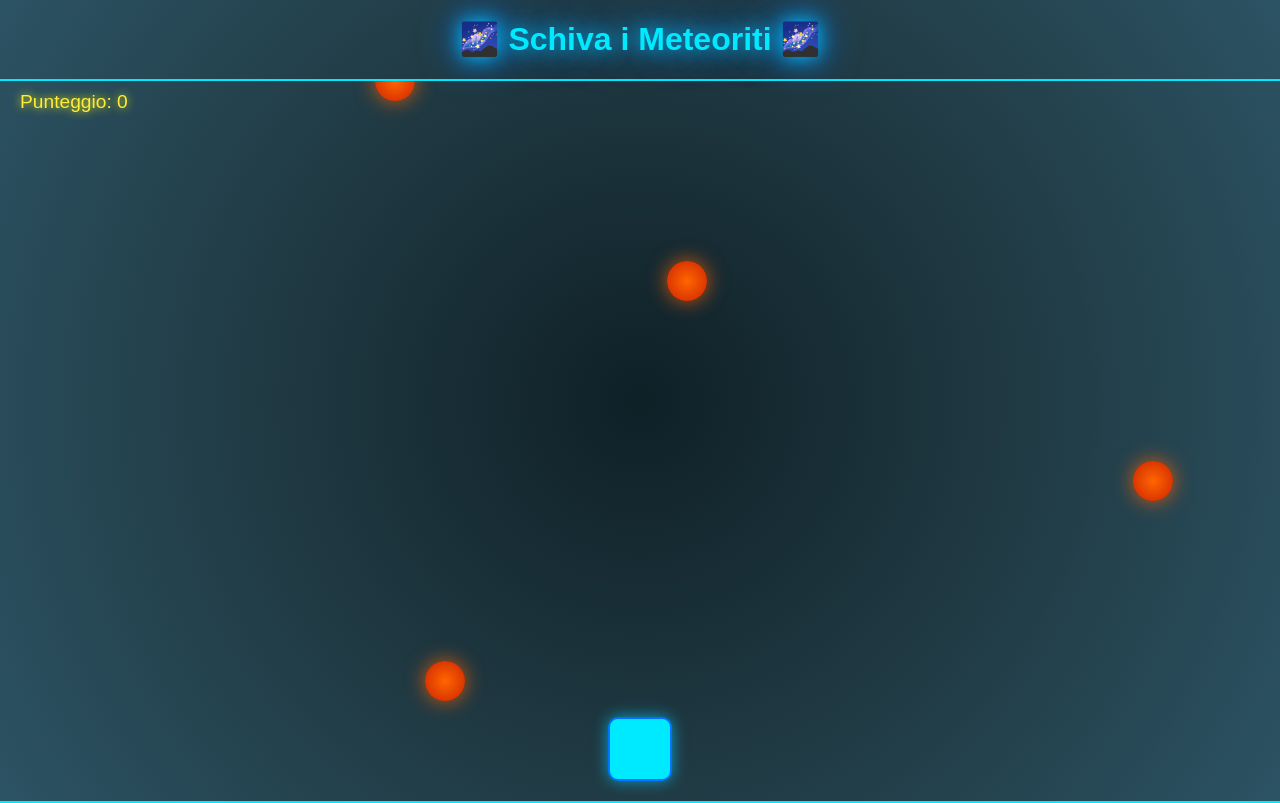
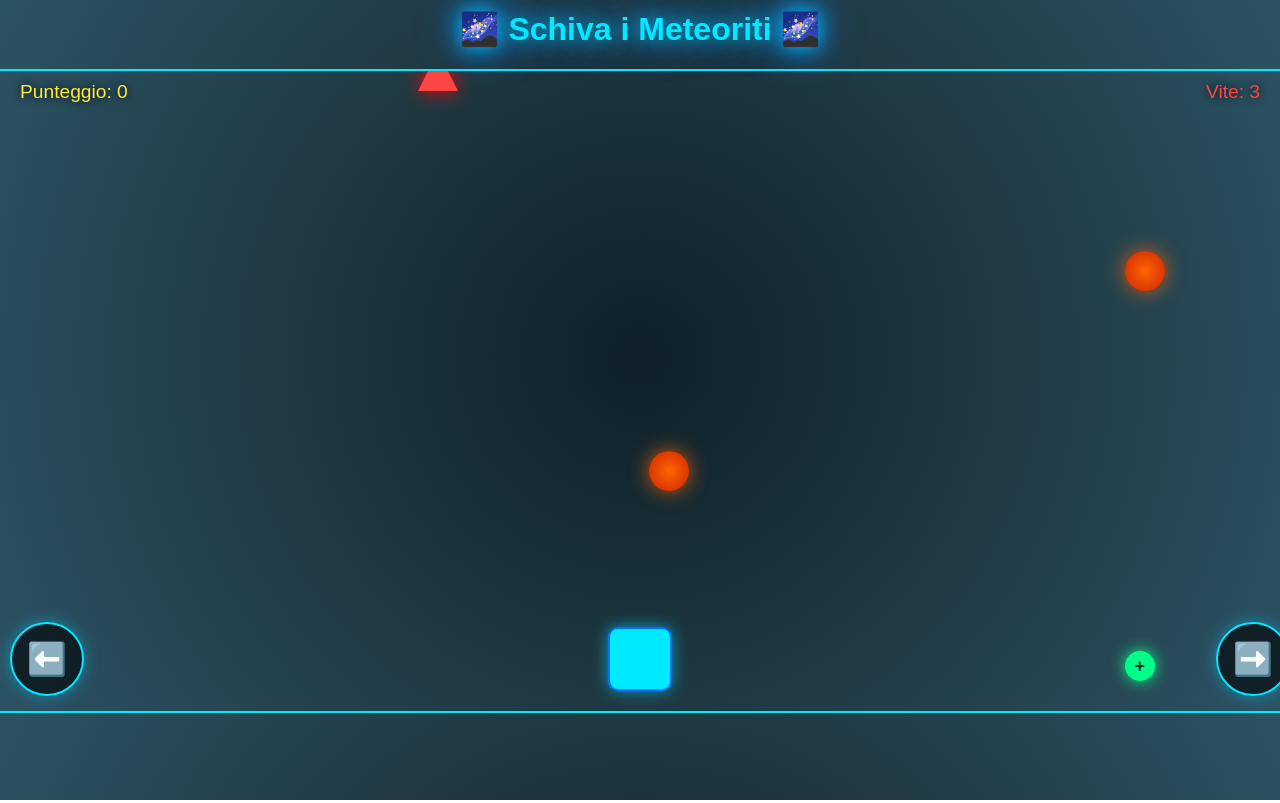
Before and after one commit to F-universe/brennaBOYS, a plain HTML site: page game.html in a window 1280 px wide. Drawn offline with Linux system fonts and the light colour scheme.

Commit message:
Update game.html

```diff
--- a/game.html
+++ b/game.html
@@ -16,13 +16,13 @@
       text-align: center;
       color: #00eaff;
       text-shadow: 0 0 20px #00c6ff, 0 0 40px #0072ff;
-      margin-top: 20px;
+      margin-top: 10px;
     }
 
     #gameArea {
       position: relative;
       width: 100%;
-      height: 90vh;
+      height: 80vh;
       overflow: hidden;
       border-top: 2px solid #00eaff;
       border-bottom: 2px solid #00eaff;
@@ -53,14 +53,43 @@
       box-shadow: 0 0 20px rgba(255,100,0,0.8);
     }
 
-    #score {
+    /* Triangoli cadenti */
+    .triangle {
+      position: absolute;
+      top: -50px;
+      width: 0;
+      height: 0;
+      border-left: 20px solid transparent;
+      border-right: 20px solid transparent;
+      border-bottom: 40px solid #ff4444;
+      filter: drop-shadow(0 0 10px #ff0000);
+    }
+
+    /* Bonus vita */
+    .life {
+      position: absolute;
+      top: -40px;
+      width: 30px;
+      height: 30px;
+      background: #00ff88;
+      border-radius: 50%;
+      box-shadow: 0 0 15px #00ff88;
+      display: flex;
+      align-items: center;
+      justify-content: center;
+      font-size: 18px;
+      font-weight: bold;
+      color: #003322;
+    }
+
+    #score, #lives {
       position: absolute;
       top: 10px;
-      left: 20px;
       font-size: 1.2em;
-      color: #ffeb3b;
-      text-shadow: 0 0 10px #ff0;
+      text-shadow: 0 0 10px #000;
     }
+    #score { left: 20px; color: #ffeb3b; }
+    #lives { right: 20px; color: #ff4444; }
 
     #gameOver {
       display: none;
@@ -72,6 +101,35 @@
       color: #ff4444;
       text-shadow: 0 0 20px #ff0000;
     }
+
+    /* Controlli touch */
+    #controls {
+      display: flex;
+      justify-content: space-between;
+      position: absolute;
+      bottom: 5px;
+      width: 100%;
+      padding: 10px;
+    }
+    .ctrl-btn {
+      background: rgba(0,0,0,0.6);
+      border: 2px solid #00eaff;
+      border-radius: 50%;
+      width: 70px;
+      height: 70px;
+      color: #00eaff;
+      font-size: 2em;
+      font-family: 'Orbitron', sans-serif;
+      text-align: center;
+      line-height: 70px;
+      user-select: none;
+      cursor: pointer;
+      box-shadow: 0 0 15px rgba(0,200,255,0.5);
+    }
+    .ctrl-btn:active {
+      background: #00eaff;
+      color: #fff;
+    }
   </style>
 </head>
 <body>
@@ -80,20 +138,33 @@
   <div id="gameArea">
     <div id="player"></div>
     <div id="score">Punteggio: 0</div>
+    <div id="lives">Vite: 3</div>
     <div id="gameOver">💥 GAME OVER 💥</div>
+
+    <!-- Controlli touch -->
+    <div id="controls">
+      <div id="leftBtn" class="ctrl-btn">⬅️</div>
+      <div id="rightBtn" class="ctrl-btn">➡️</div>
+    </div>
   </div>
 
   <script>
     const gameArea = document.getElementById("gameArea");
     const player = document.getElementById("player");
     const scoreDisplay = document.getElementById("score");
+    const livesDisplay = document.getElementById("lives");
     const gameOverText = document.getElementById("gameOver");
+
+    const leftBtn = document.getElementById("leftBtn");
+    const rightBtn = document.getElementById("rightBtn");
 
     let playerX = gameArea.clientWidth / 2 - 30;
     let score = 0;
+    let lives = 3;
     let gameRunning = true;
+    let fallSpeed = 5;
 
-    // Muovere il giocatore con le frecce
+    // Muovere il giocatore con tastiera
     document.addEventListener("keydown", (e) => {
       if (!gameRunning) return;
       if (e.key === "ArrowLeft" && playerX > 0) {
@@ -105,46 +176,81 @@
       player.style.left = playerX + "px";
     });
 
-    // Genera meteoriti casuali
-    function createMeteor() {
+    // Muovere con pulsanti touch
+    leftBtn.addEventListener("touchstart", () => movePlayer(-40));
+    rightBtn.addEventListener("touchstart", () => movePlayer(40));
+
+    function movePlayer(offset) {
+      if (!gameRunning) return;
+      playerX += offset;
+      if (playerX < 0) playerX = 0;
+      if (playerX > gameArea.clientWidth - player.offsetWidth) {
+        playerX = gameArea.clientWidth - player.offsetWidth;
+      }
+      player.style.left = playerX + "px";
+    }
+
+    // Genera oggetti cadenti
+    function createFallingObject() {
       if (!gameRunning) return;
 
-      const meteor = document.createElement("div");
-      meteor.classList.add("meteor");
-      meteor.style.left = Math.random() * (gameArea.clientWidth - 40) + "px";
-      gameArea.appendChild(meteor);
+      let obj;
+      const type = Math.random();
 
-      let meteorY = -50;
+      if (type < 0.7) {
+        obj = document.createElement("div");
+        obj.classList.add("meteor");
+      } else if (type < 0.9) {
+        obj = document.createElement("div");
+        obj.classList.add("triangle");
+      } else {
+        obj = document.createElement("div");
+        obj.classList.add("life");
+        obj.textContent = "+";
+      }
+
+      obj.style.left = Math.random() * (gameArea.clientWidth - 40) + "px";
+      gameArea.appendChild(obj);
+
+      let objY = -50;
       const fall = setInterval(() => {
         if (!gameRunning) {
           clearInterval(fall);
-          meteor.remove();
+          obj.remove();
           return;
         }
 
-        meteorY += 5;
-        meteor.style.top = meteorY + "px";
+        objY += fallSpeed;
+        obj.style.top = objY + "px";
 
-        // Collisione
         const playerRect = player.getBoundingClientRect();
-        const meteorRect = meteor.getBoundingClientRect();
+        const objRect = obj.getBoundingClientRect();
 
         if (
-          meteorRect.bottom > playerRect.top &&
-          meteorRect.top < playerRect.bottom &&
-          meteorRect.left < playerRect.right &&
-          meteorRect.right > playerRect.left
+          objRect.bottom > playerRect.top &&
+          objRect.top < playerRect.bottom &&
+          objRect.left < playerRect.right &&
+          objRect.right > playerRect.left
         ) {
-          gameRunning = false;
-          gameOverText.style.display = "block";
+          if (obj.classList.contains("life")) {
+            lives++;
+            livesDisplay.textContent = "Vite: " + lives;
+          } else {
+            lives--;
+            livesDisplay.textContent = "Vite: " + lives;
+            if (lives <= 0) {
+              gameRunning = false;
+              gameOverText.style.display = "block";
+            }
+          }
+          obj.remove();
           clearInterval(fall);
         }
 
-        // Se il meteorite esce dallo schermo
-        if (meteorY > gameArea.clientHeight) {
+        if (objY > gameArea.clientHeight) {
           clearInterval(fall);
-          meteor.remove();
-          if (gameRunning) {
+          obj.remove();
+          if (!obj.classList.contains("life") && gameRunning) {
             score++;
             scoreDisplay.textContent = "Punteggio: " + score;
           }
@@ -152,10 +258,15 @@
       }, 30);
     }
 
-    // Loop di meteoriti
+    // Loop oggetti
     setInterval(() => {
-      if (gameRunning) createMeteor();
+      if (gameRunning) createFallingObject();
     }, 1200);
+
+    // Aumenta velocità ogni 20 secondi
+    setInterval(() => {
+      if (gameRunning) fallSpeed *= 1.1;
+    }, 20000);
   </script>
 
 </body>
```
